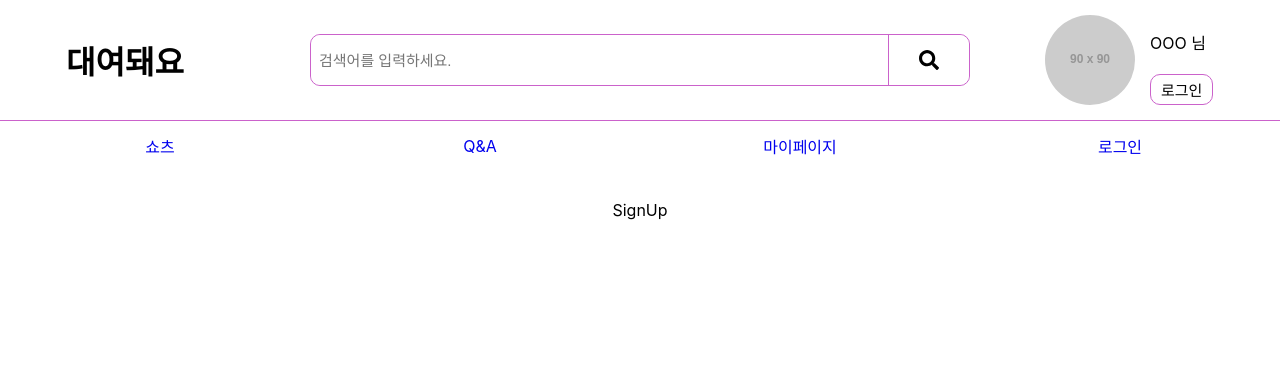
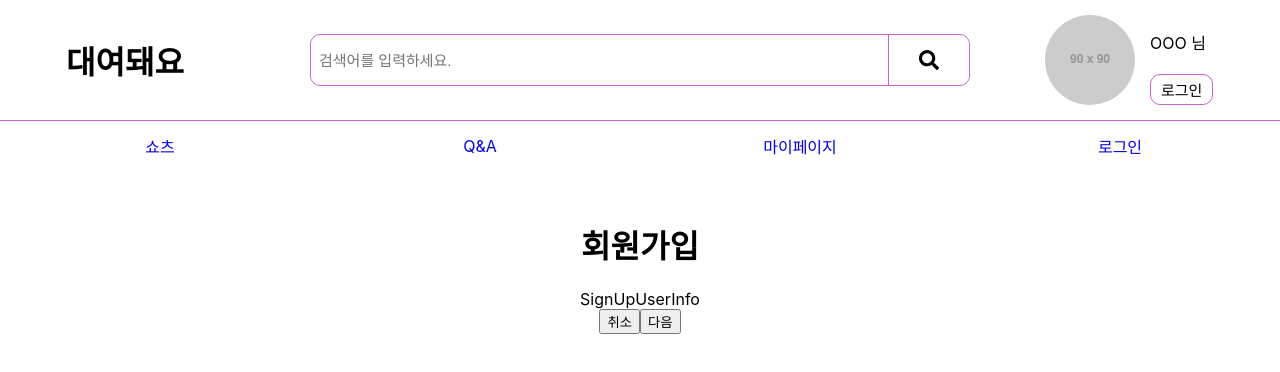
Before and after one commit to jeonghunpark1/daeyeodwaeyo, a React (Create React App) app in the folder front/: page /signup in a window 1280 px wide. Shown: the top 372 px of the page. Built offline with nearby package versions, Linux system fonts and the light colour scheme.

Commit message:
signup page basic style

```diff
--- a/front/src/pages/SignUp.js
+++ b/front/src/pages/SignUp.js
@@ -1,7 +1,80 @@
-import React from 'react'
+import {React, useState} from 'react'
+import { Link, useNavigate } from 'react-router-dom'
+
+import style from "../styles/signup.module.css"
+import input_style from "../styles/login_signup_input.module.css"
+import SignUpUserInfo from './signup/SignUpUserInfo'
+import SignUpCertification from './signup/SignUpCertification'
+import SignUpUserProfile from './signup/SignUpUserProfile'
 
 export default function SignUp() {
+
+  const [currentPage, setCurrentPage] = useState(1);
+
+  const showSignupPage = (currentPage) => {
+    switch(currentPage) {
+      case 1:
+        return <SignUpUserInfo  />
+      case 2:
+        return <SignUpCertification />
+      case 3:
+        return <SignUpUserProfile />
+    }
+  }
+
+  const buttonByPage = (currentPage) => {
+    switch(currentPage) {
+      case 1:
+        return (
+          <div className={style.page_button_div}>
+            <button className='next_button'>취소</button>
+            <button className='next_button' onClick={() => {setCurrentPage(currentPage+1)}}>다음</button>
+          </div>
+        )
+      case 2:
+        return (
+          <div className={style.page_button_div}>
+            <button className='next_button' onClick={() => {setCurrentPage(currentPage-1)}}>이전</button>
+            <button className='next_button' onClick={() => {setCurrentPage(currentPage+1)}}>다음</button>
+          </div>
+        )
+      case 3:
+        return (
+          <div className={style.page_button_div}>
+            <button className='next_button' onClick={() => {setCurrentPage(currentPage-1)}}>이전</button>
+            <button className='next_button'>회원가입</button>
+          </div>
+        )
+    }
+  }
+
   return (
-    <div>SignUp</div>
+    <div className={style.signup_page}>
+      <div className={style.signup_content}>
+        <div className={style.signup_title}>
+          <h1>회원가입</h1>
+        </div>
+        <div className={style.signup_div}>
+          { showSignupPage(currentPage) }
+        </div>
+        { buttonByPage(currentPage) }
+      </div>
+    </div>
   )
 }
+
+// 아이디
+// 비밀번호
+// 비밀번호 확인
+
+// 이름
+// 전화번호
+// 주소
+//-------------
+
+// 이메일
+// 인증번호
+//--------------
+
+// 프로필 사진
+// 닉네임
--- /dev/null
+++ b/front/src/pages/signup/SignUpCertification.js
@@ -0,0 +1,7 @@
+import React from 'react'
+
+export default function SignUpCertification() {
+  return (
+    <div>SignUpCertification</div>
+  )
+}
--- /dev/null
+++ b/front/src/pages/signup/SignUpUserInfo.js
@@ -0,0 +1,7 @@
+import React from 'react'
+
+export default function SignUpUserInfo() {
+  return (
+    <div>SignUpUserInfo</div>
+  )
+}
--- /dev/null
+++ b/front/src/pages/signup/SignUpUserProfile.js
@@ -0,0 +1,7 @@
+import React from 'react'
+
+export default function SignUpUserProfile() {
+  return (
+    <div>SignUpUserProfile</div>
+  )
+}
```
Also changed, not shown: front/src/styles/signup.module.css (added).
